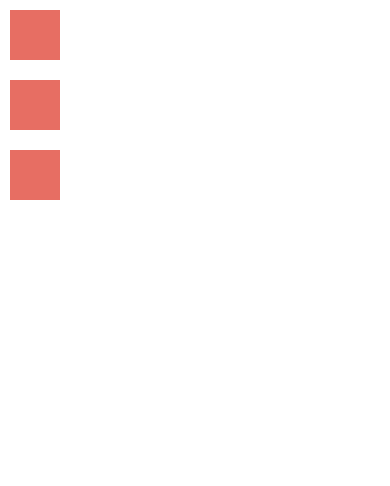
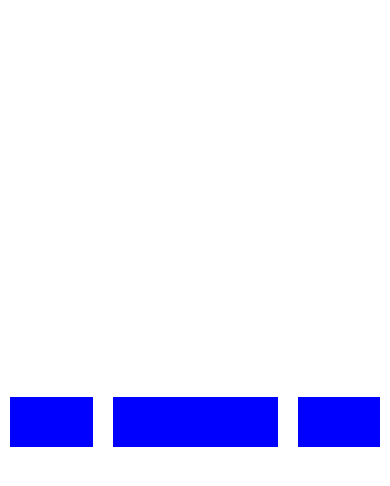
Before and after one commit to xiaoju/reactNative-flexboxExamples, a React Native app: screen / in a window 390 px wide. Shown: the top 486 px of the page. Built offline with nearby package versions, Linux system fonts and the light colour scheme.

Commit message:
using 'flex' to stretch only the central element

```diff
--- a/App.js
+++ b/App.js
@@ -5,9 +5,9 @@ class FlexboxExamples extends Component {
   render() {
     return (
       <View style={styles.container}>
-        <View style={styles.box}/>
-        <View style={styles.box}/>
-        <View style={styles.box}/>
+        <View style={[styles.box, {flex: 1}]}/>
+        <View style={[styles.box, {flex: 2}]}/>
+        <View style={[styles.box, {flex: 1}]}/>
       </View>
     )
   }
@@ -16,12 +16,14 @@ class FlexboxExamples extends Component {
 const styles = StyleSheet.create({
   container: {
     flex: 1,
-    justifyContent: 'flex-start',
+    flexDirection: 'row',
+    justifyContent: 'center',
+    alignItems: 'center',
   },
   box: {
     height: 50,
     width: 50,
-    backgroundColor: '#e76e63',
+    backgroundColor: 'blue',
     margin: 10,
   }
 })
```
